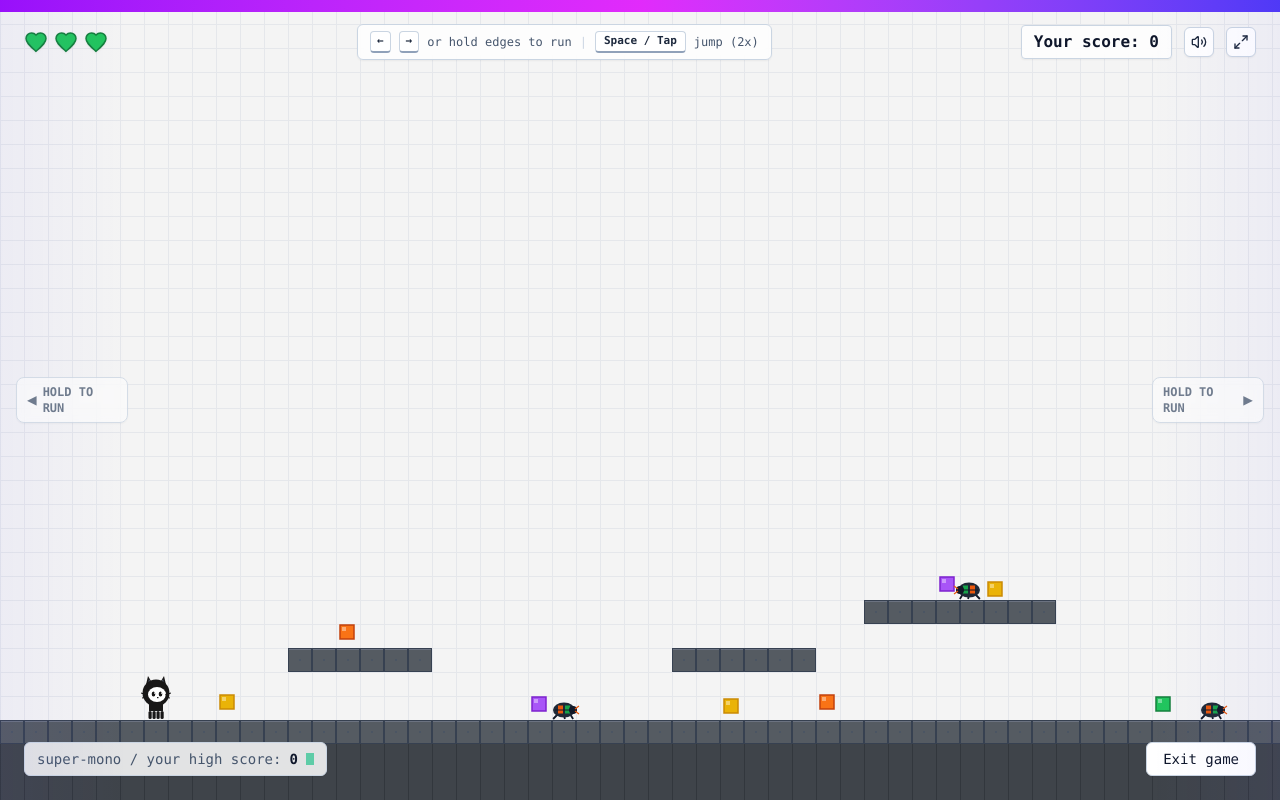
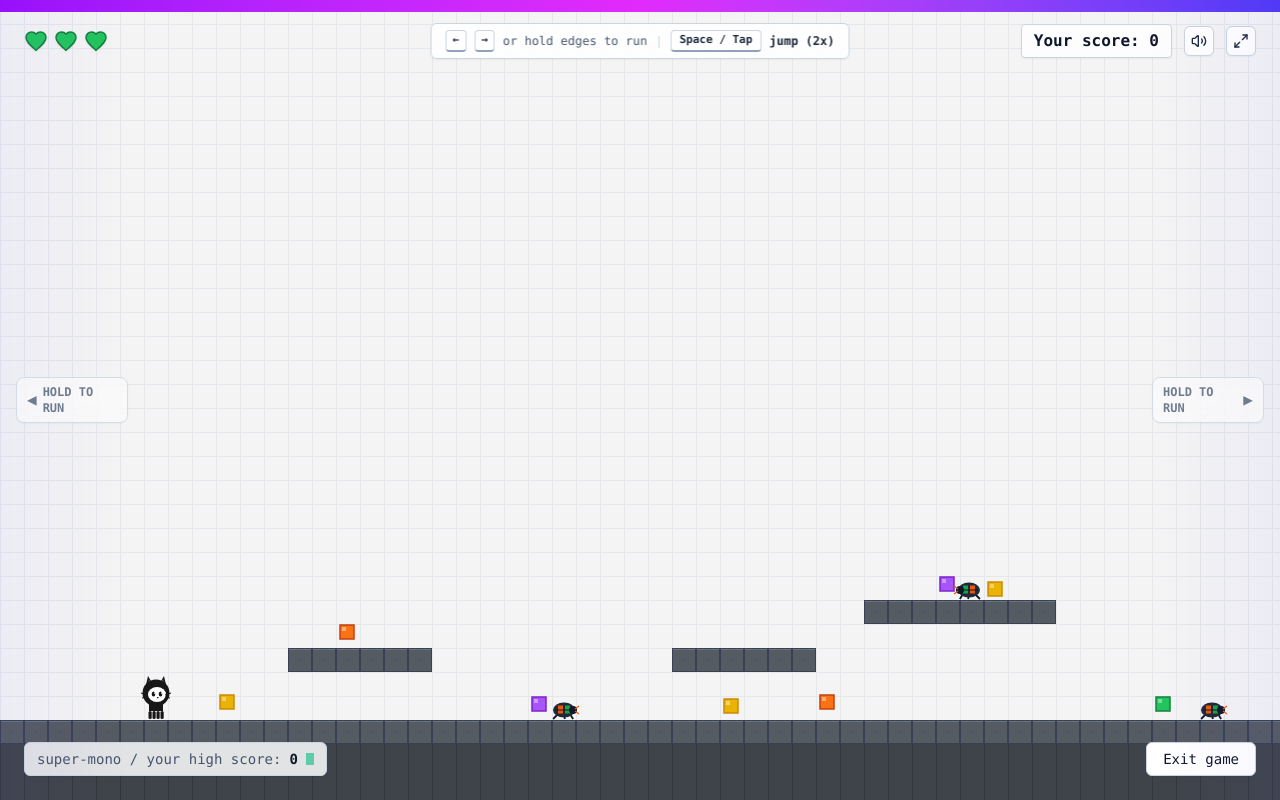
Before and after one commit to okechukwudaniel000-debug/Octopus-Run, a Next.js app: page / in a window 1280 px wide. Built offline with nearby package versions, Linux system fonts and the light colour scheme.

Commit message:
style: center HUD controls banner
Repositions the controls banner to the top-center of the screen and updates its styling for improved visibility and responsiveness.

```diff
--- a/components/OctoPlatformerGame.tsx
+++ b/components/OctoPlatformerGame.tsx
@@ -1676,9 +1676,9 @@ export default function OctoPlatformerGame({
       {/* HUD Layer */}
       <div className="absolute inset-0 pointer-events-none z-10 flex flex-col justify-between p-3 sm:p-5 md:p-6">
         {/* Top HUD */}
-        <div className="flex justify-between items-center w-full gap-2">
+        <div className="relative flex justify-between items-center w-full gap-2">
           {/* 3 Green Pixel Hearts */}
-          <div className="flex items-center gap-1 sm:gap-1.5 pointer-events-auto shrink-0">
+          <div className="flex items-center gap-1 sm:gap-1.5 pointer-events-auto shrink-0 z-10">
             {[0, 1, 2].map((i) => {
               const active = i < lives;
               return (
@@ -1701,8 +1701,8 @@ export default function OctoPlatformerGame({
             })}
           </div>
 
-          {/* Controls instructions keycaps banner (Desktop only to prevent wrapping on tablet/mobile) */}
-          <div className="hidden lg:flex items-center gap-2 font-mono text-xs text-slate-600 bg-white/80 backdrop-blur-xs px-3 py-1.5 rounded-md border border-slate-300 shadow-xs whitespace-nowrap shrink-0">
+          {/* Controls instructions keycaps banner (Top Center of Screen) */}
+          <div className="hidden md:flex absolute left-1/2 -translate-x-1/2 items-center gap-2 font-mono text-xs text-slate-600 bg-white/85 backdrop-blur-xs px-3.5 py-1.5 rounded-md border border-slate-300 shadow-xs whitespace-nowrap pointer-events-auto z-10">
             <span className="inline-flex items-center justify-center bg-white border border-slate-300 border-b-2 border-b-slate-400 rounded px-1.5 py-0.5 font-bold text-[11px] text-slate-800 min-w-5">
               ←
             </span>
@@ -1714,11 +1714,11 @@ export default function OctoPlatformerGame({
             <span className="inline-flex items-center justify-center bg-white border border-slate-300 border-b-2 border-b-slate-400 rounded px-2 py-0.5 font-bold text-[11px] text-slate-800">
               Space / Tap
             </span>
-            <span className="text-slate-600">jump (2x)</span>
+            <span className="text-slate-800 font-semibold">jump (2x)</span>
           </div>
 
           {/* Score Counter & Controls Bar */}
-          <div className="flex items-center gap-1.5 sm:gap-2.5 md:gap-3 pointer-events-auto shrink-0">
+          <div className="flex items-center gap-1.5 sm:gap-2.5 md:gap-3 pointer-events-auto shrink-0 z-10">
             {/* Compact High Score indicator on mobile/tablet */}
             <div className="lg:hidden font-mono text-xs font-semibold text-slate-700 bg-white/80 backdrop-blur-xs px-2.5 py-1 rounded border border-slate-300 shadow-xs whitespace-nowrap shrink-0">
               HI: <span className="font-bold text-slate-900">{highScore}</span>
--- a/public/game.html
+++ b/public/game.html
@@ -62,6 +62,7 @@
     }
 
     .hud-top {
+      position: relative;
       display: flex;
       justify-content: space-between;
       align-items: center;
@@ -73,6 +74,7 @@
       gap: 6px;
       align-items: center;
       pointer-events: auto;
+      z-index: 10;
     }
 
     .heart-icon {
@@ -89,18 +91,24 @@
     }
 
     .hud-controls-banner {
+      position: absolute;
+      left: 50%;
+      transform: translateX(-50%);
       display: flex;
       align-items: center;
       gap: 8px;
       font-family: ui-monospace, SFMono-Regular, Menlo, Monaco, Consolas, monospace;
       font-size: 13px;
       color: #57606a;
-      background: rgba(255, 255, 255, 0.75);
+      background: rgba(255, 255, 255, 0.85);
       backdrop-filter: blur(4px);
-      padding: 4px 12px;
+      padding: 4px 14px;
       border-radius: 6px;
       border: 1px solid #d0d7de;
       box-shadow: 0 1px 2px rgba(0, 0, 0, 0.04);
+      white-space: nowrap;
+      pointer-events: auto;
+      z-index: 10;
     }
 
     .key-badge {
@@ -616,7 +624,7 @@
           <span>or hold edges to run</span>
           <span style="color:#d0d7de">|</span>
           <span class="key-badge">Space / Tap</span>
-          <span>jump (2x)</span>
+          <span style="font-weight:600; color:#24292f;">jump (2x)</span>
         </div>
 
         <div class="hud-score-panel">
```
